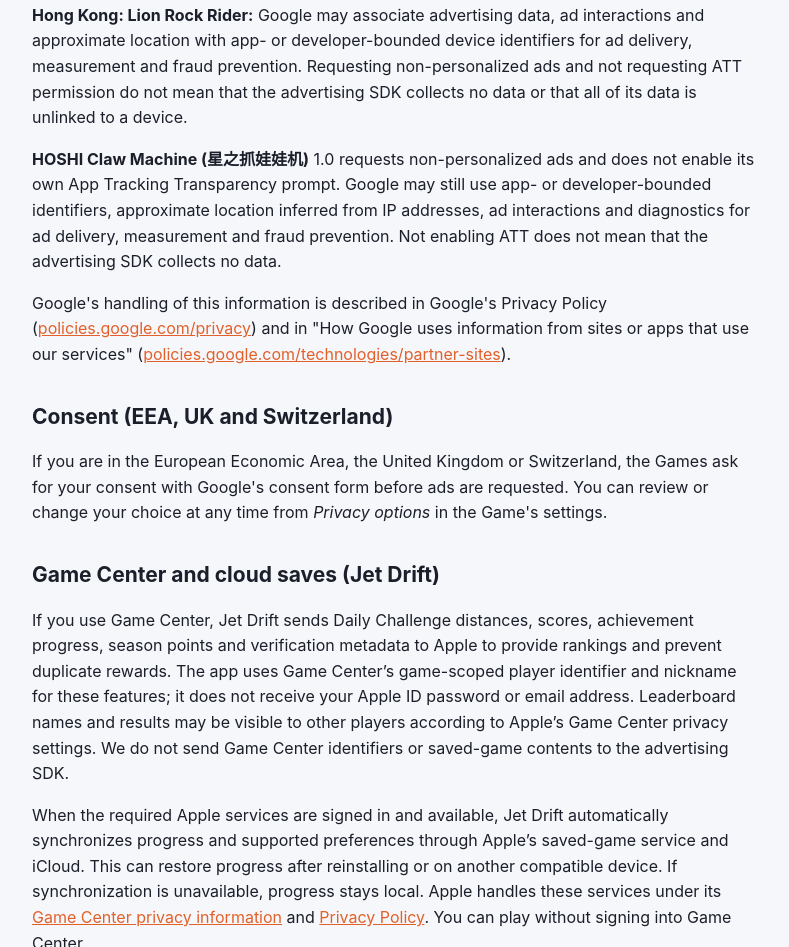
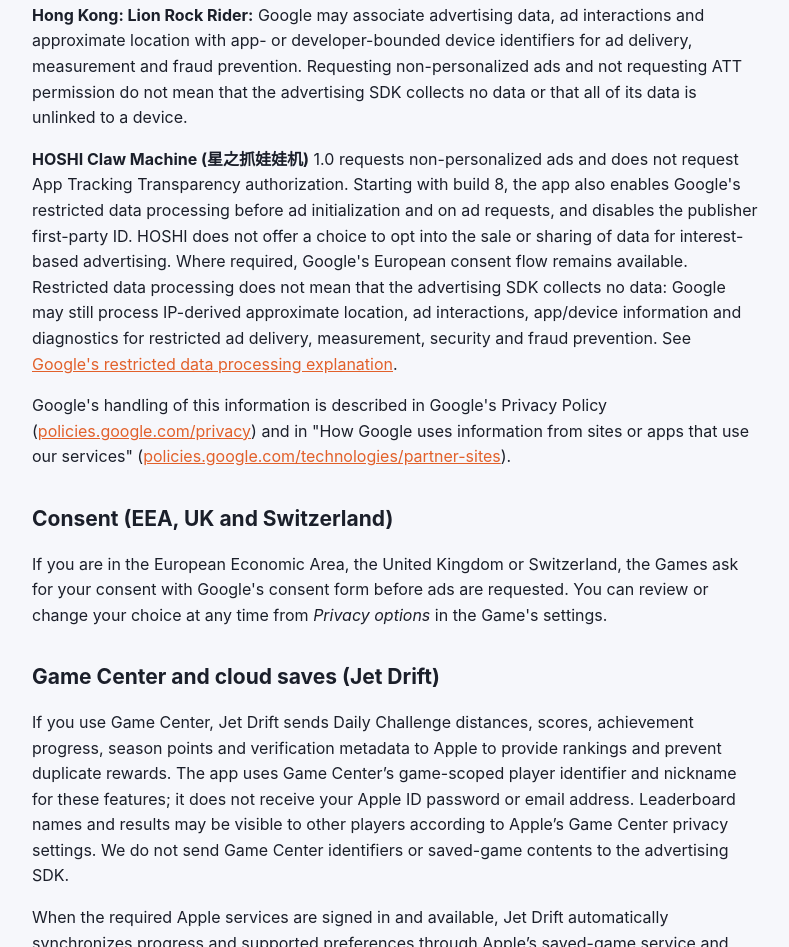
Before and after one commit to rabbiesamurai/rabbiesamurai.github.io, a plain HTML site: page privacy.html in a window 1280 px wide. Shown: the part 2779-3726 px from the top of the page, without its empty margins (244-1033 px from the left). Drawn offline with Linux system fonts and the light colour scheme.

Commit message:
Clarify HOSHI restricted ad processing in build 8

```diff
--- a/privacy.html
+++ b/privacy.html
@@ -48,7 +48,7 @@
   <p><strong>Jet Drift, Tokyo Konbini: Sort &amp; Chill and Hong Kong: Lion Rock Rider</strong> request non-personalized ads and do not ask for permission to access your device's advertising identifier (IDFA).</p>
   <p><strong>Tokyo Konbini: Sort &amp; Chill:</strong> menus may show native ads, and eligible puzzle attempts may offer an optional rewarded video for rescue. Google may process device identifiers, advertising data, ad or app interactions, other usage data, approximate location inferred from network information, crash logs, performance data and other diagnostics for advertising, measurement, analytics, consent management and fraud prevention. Non-personalized requests and not requesting ATT permission do not mean that the SDK collects no data or that all partner data is unlinked to a device. Google's handling of advertising information follows the policies linked below.</p>
   <p><strong>Hong Kong: Lion Rock Rider:</strong> Google may associate advertising data, ad interactions and approximate location with app- or developer-bounded device identifiers for ad delivery, measurement and fraud prevention. Requesting non-personalized ads and not requesting ATT permission do not mean that the advertising SDK collects no data or that all of its data is unlinked to a device.</p>
-  <p><strong>HOSHI Claw Machine (星之抓娃娃机)</strong> 1.0 requests non-personalized ads and does not enable its own App Tracking Transparency prompt. Google may still use app- or developer-bounded identifiers, approximate location inferred from IP addresses, ad interactions and diagnostics for ad delivery, measurement and fraud prevention. Not enabling ATT does not mean that the advertising SDK collects no data.</p>
+  <p><strong>HOSHI Claw Machine (星之抓娃娃机)</strong> 1.0 requests non-personalized ads and does not request App Tracking Transparency authorization. Starting with build 8, the app also enables Google's restricted data processing before ad initialization and on ad requests, and disables the publisher first-party ID. HOSHI does not offer a choice to opt into the sale or sharing of data for interest-based advertising. Where required, Google's European consent flow remains available. Restricted data processing does not mean that the advertising SDK collects no data: Google may still process IP-derived approximate location, ad interactions, app/device information and diagnostics for restricted ad delivery, measurement, security and fraud prevention. See <a href="https://support.google.com/admob/answer/14125907">Google's restricted data processing explanation</a>.</p>
   <p>Google's handling of this information is described in Google's Privacy Policy (<a href="https://policies.google.com/privacy">policies.google.com/privacy</a>) and in "How Google uses information from sites or apps that use our services" (<a href="https://policies.google.com/technologies/partner-sites">policies.google.com/technologies/partner-sites</a>).</p>
 
   <h2>Consent (EEA, UK and Switzerland)</h2>
```
